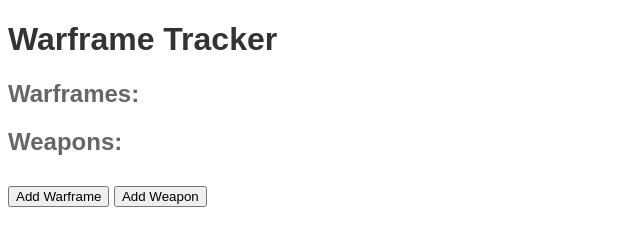
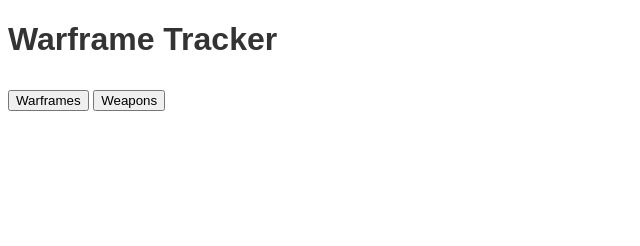
Before and after one commit to Vokuar/Warframe-Tracker, a plain HTML site: page index.html in a window 1280 px wide. Shown: the whole page, without its empty margins (0-640 px from the left). Drawn offline with nearby package versions, Linux system fonts and the light colour scheme.

Commit message:
Update index.html

```diff
--- a/index.html
+++ b/index.html
@@ -1,6 +1,4 @@
 <!DOCTYPE html>
-<html>
-<head><!DOCTYPE html>
 <html>
 <head>
   <title>Warframe Tracker</title>
@@ -10,20 +8,15 @@
 <body>
   <h1>Warframe Tracker</h1>
 
-  <h2>Warframes:</h2>
-  <ul id="warframes-list"></ul>
+  <div class="tabs">
+    <button id="warframes-tab">Warframes</button>
+    <button id="weapons-tab">Weapons</button>
+  </div>
 
-  <h2>Weapons:</h2>
-  <ul id="weapons-list"></ul>
-
-  <button onclick="addWarframe()">Add Warframe</button>
-  <button onclick="addWeapon()">Add Weapon</button>
-
-  <script>
-    // Initialize the display
-    displayWarframes();
-    displayWeapons();
-  </script>
+  <div id="content">
+    <div id="warframes-list"></div>
+    <div id="weapons-list"></div>
+  </div>
 
   <script src="https://cdn.jsdelivr.net/npm/axios/dist/axios.min.js"></script>
 </body>
```
